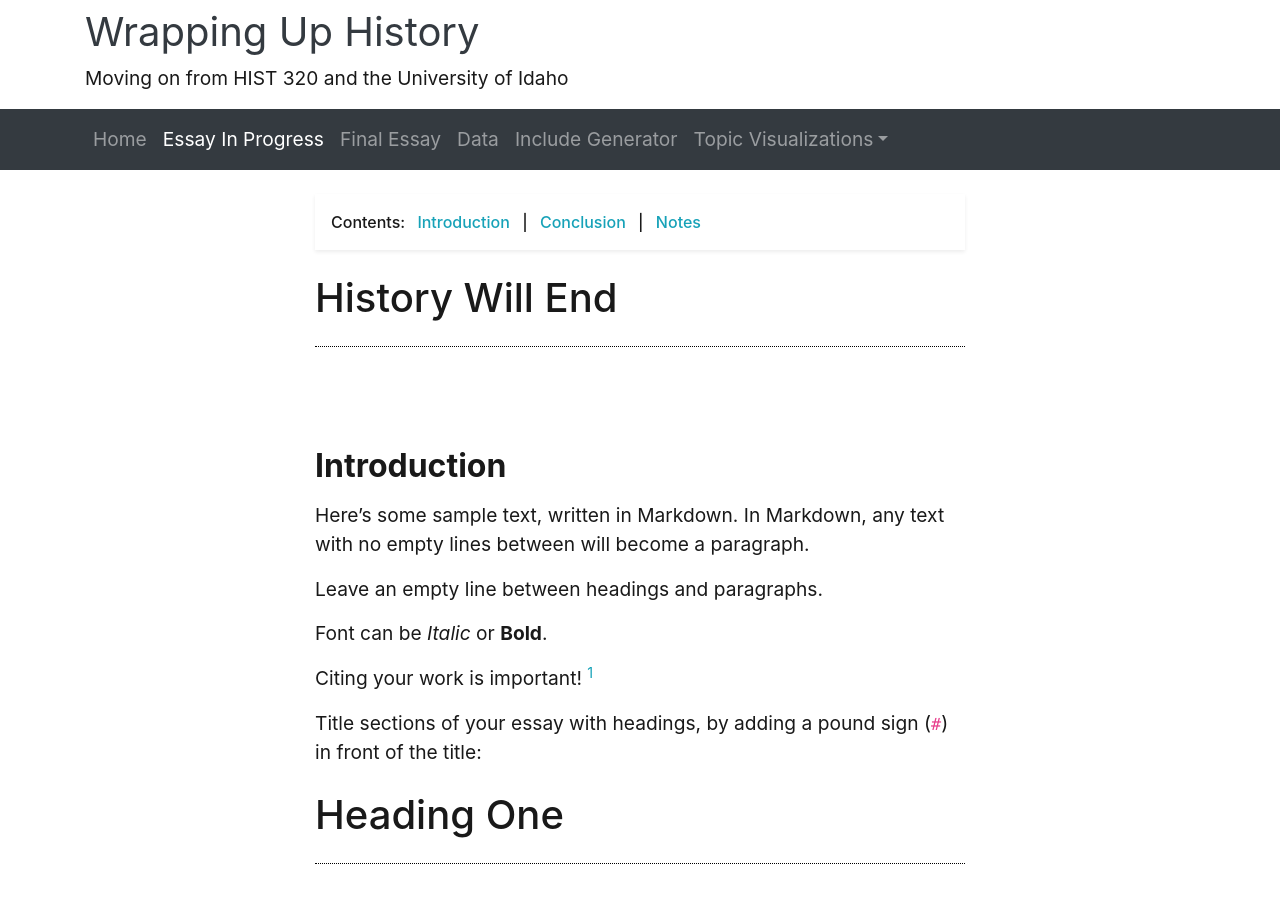
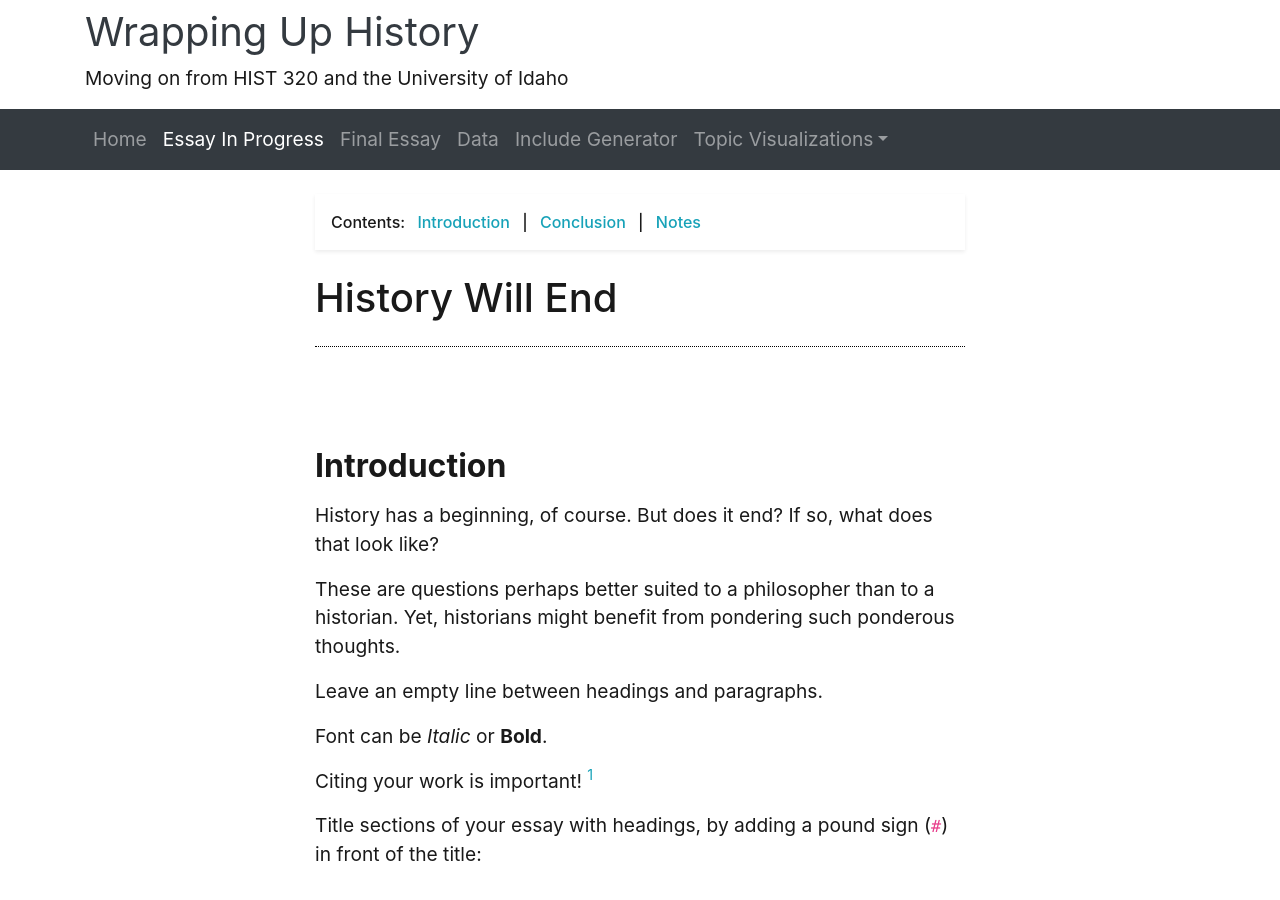
Before and after one commit to AdamMSowards/sampleDHproject, a Jekyll site: the page built from pages/essay-01.md, in a window 1280 px wide and 900 px high. Built offline with Jekyll 4.4.1, drawn with Linux system fonts in a browser that asks for light colours; nearby versions of some CDN libraries; library files that are not in the unit come from our copies.

Commit message:
added text

```diff
--- a/pages/essay-01.md
+++ b/pages/essay-01.md
@@ -10,8 +10,9 @@ permalink: /essay-01.html
 
 ## Introduction
 
-Here's some sample text, written in Markdown.
-In Markdown, any text with no empty lines between will become a paragraph.
+History has a beginning, of course. But does it end? If so, what does that look like?
+
+These are questions perhaps better suited to a philosopher than to a historian. Yet, historians might benefit from pondering such ponderous thoughts.
 
 Leave an empty line between headings and paragraphs.
 
```
